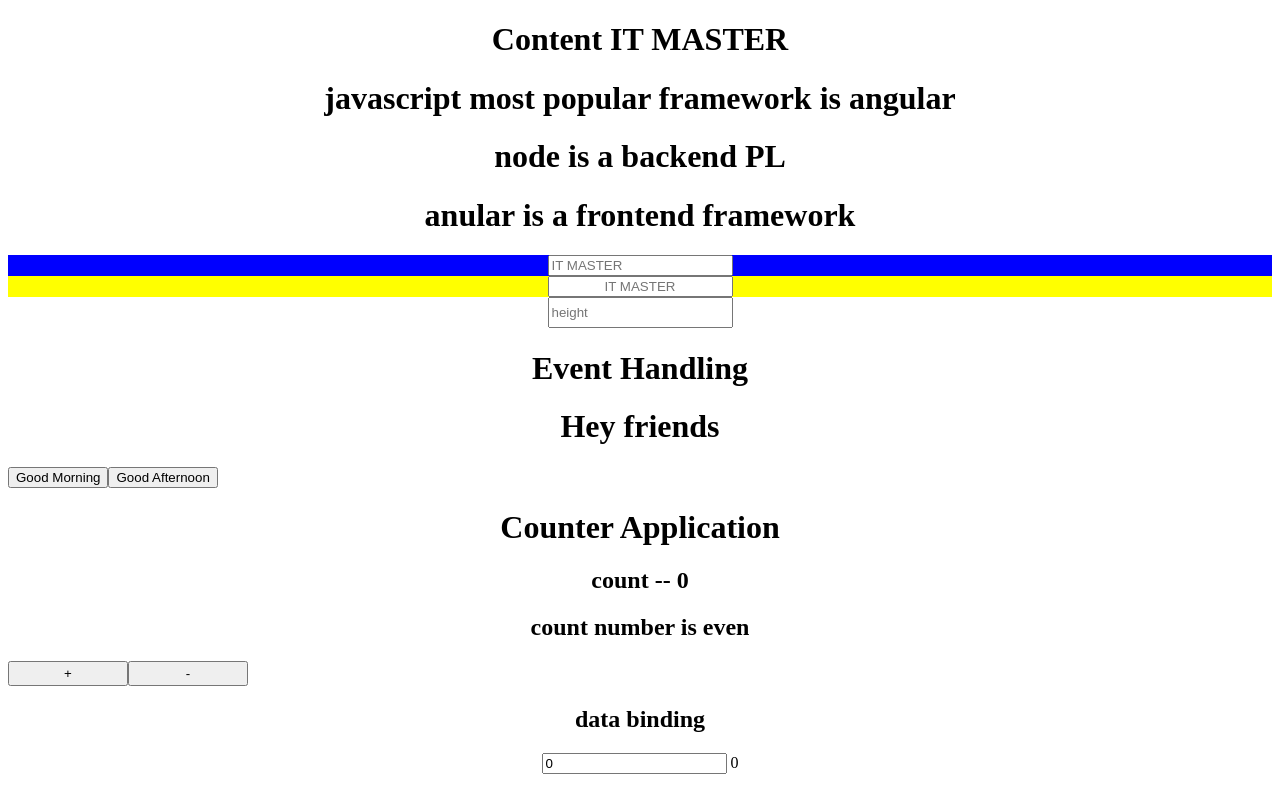
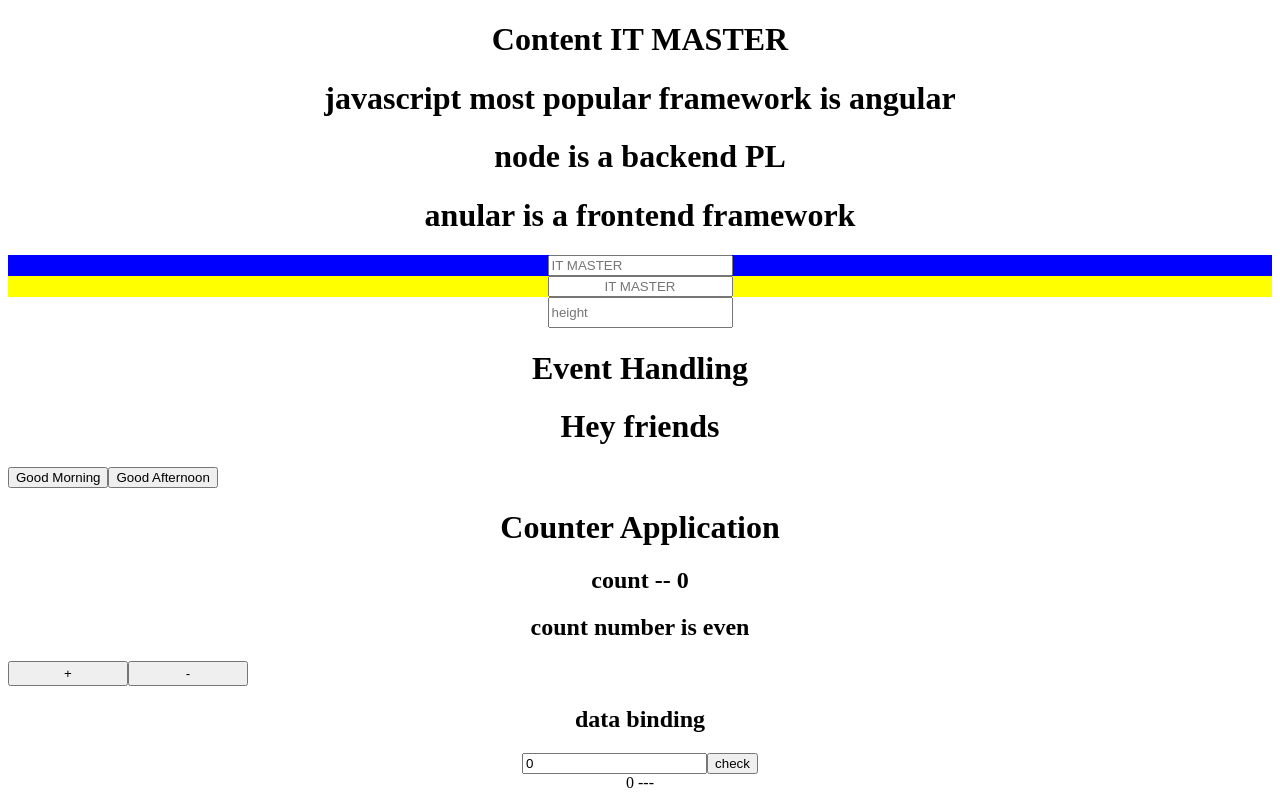
Before and after one commit to vaishnavk2001/Angular, an Angular app: page / in a window 1280 px wide. Built offline with nearby package versions, Linux system fonts and the light colour scheme.

Commit message:
data binding application  counter

```diff
--- a/src/app/app.component.html
+++ b/src/app/app.component.html
@@ -30,6 +30,8 @@
 <!---two ways data binding-->
 <h2 style="text-align: center;">data binding</h2>
 <div style="text-align: center;">
-  <input type="number" [(ngModel)]="count1" >
-  {{count1}}
+  <input type="number" [(ngModel)]="count1" ><button (click)="check()">check</button>
 </div>
+<div style="text-align: center;">
+  {{count1}} --- {{nw_str}}
+</div>
--- a/src/app/app.component.ts
+++ b/src/app/app.component.ts
@@ -9,6 +9,15 @@ export class AppComponent {
   public nw_name = 'IT MASTER';
   public str = ''
   public count1 = 0
+  public nw_str = ''
+  check(){
+    console.log('button clicked...!')
+    if(this.count1 % 2 == 0){
+      this.nw_str = 'even';
+    }else{
+      this.nw_str = 'odd';
+    }
+  }
   title = 'new_project';
   obj = {
     title1 : 'angular',
@@ -52,4 +61,5 @@ export class AppComponent {
       this.Evenodd = 'odd'
     }
   }
+
 }
```
